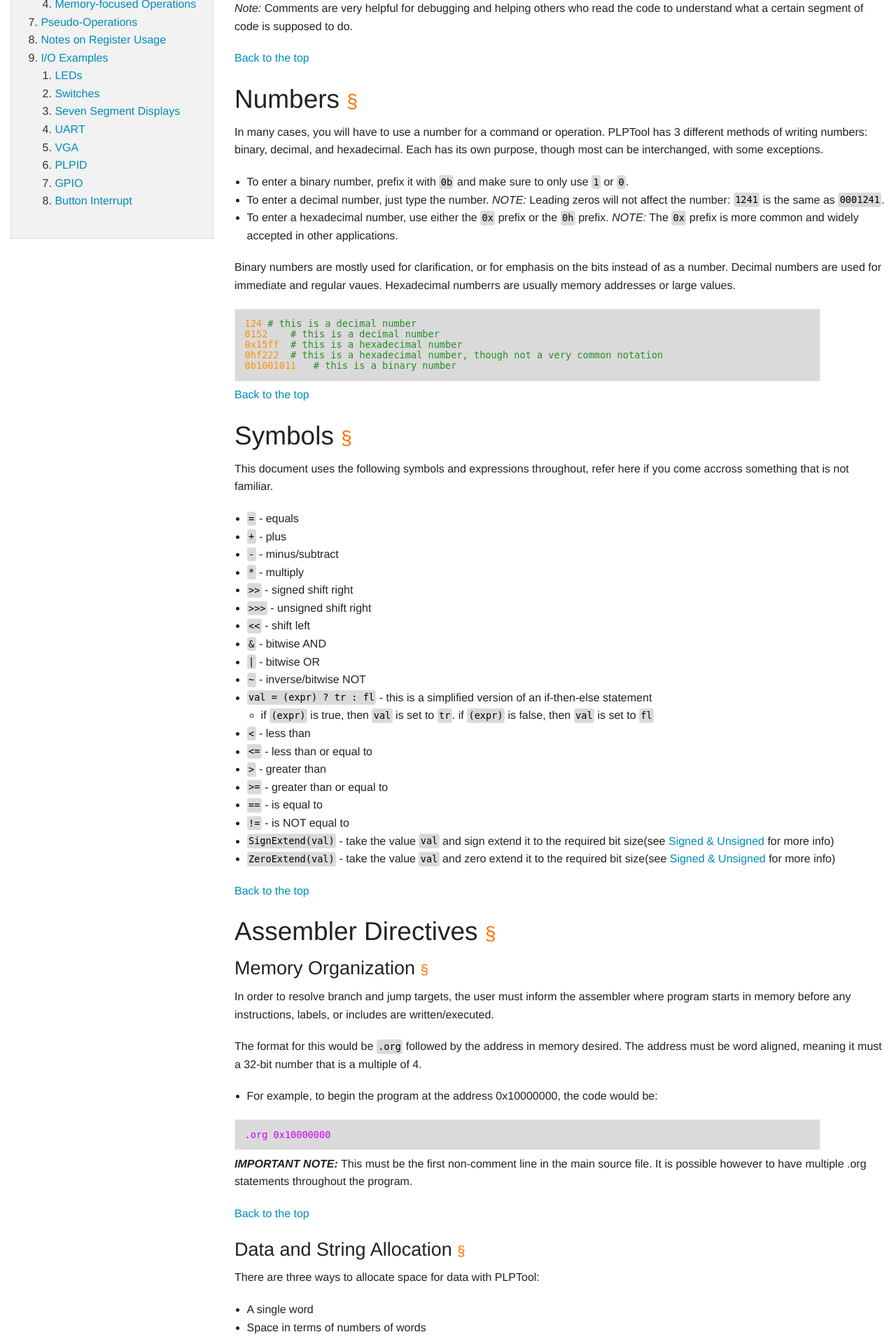
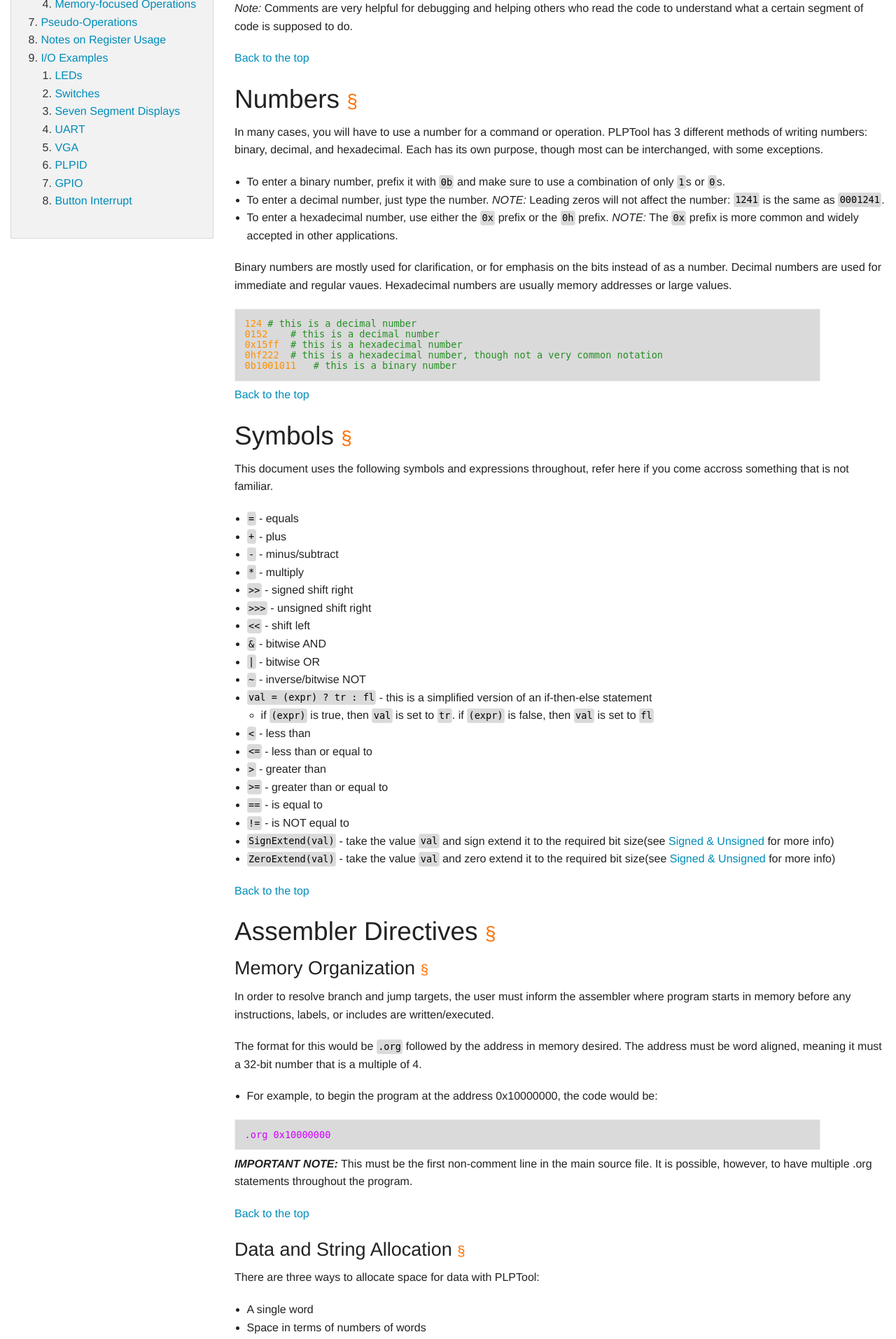
Before and after one commit to Progressive-Learning-Platform/progressive-learning-platform.github.io, a Jekyll site: the page built from instructions.md, in a window 1280 px wide. Shown: the part 519-2432 px from the top of the page at 70% size. Built offline with Jekyll 4.4.1, drawn with Linux system fonts in a browser that asks for light colours; comment, search, counter and statistics services are not loaded; some of the changed text lies outside the part shown.

```diff
--- a/instructions.md
+++ b/instructions.md
@@ -59,11 +59,11 @@ _Note:_ Comments are very helpful for debugging and helping others who read the
 
 In many cases, you will have to use a number for a command or operation.  PLPTool has 3 different methods of writing numbers: binary, decimal, and hexadecimal.  Each has its own purpose, though most can be interchanged, with some exceptions.
 
-* To enter a binary number, prefix it with `0b` and make sure to only use `1` or `0`.
+* To enter a binary number, prefix it with `0b` and make sure to use a combination of only `1`s or `0`s.
 * To enter a decimal number, just type the number.  *NOTE:* Leading zeros will not affect the number: `1241` is the same as `0001241`.
 * To enter a hexadecimal number, use either the `0x` prefix or the `0h` prefix.  *NOTE:* The `0x` prefix is more common and widely accepted in other applications.
 
-Binary numbers are mostly used for clarification, or for emphasis on the bits instead of as a number.  Decimal numbers are used for immediate and regular vaues.  Hexadecimal numberrs are usually memory addresses or large values.
+Binary numbers are mostly used for clarification, or for emphasis on the bits instead of as a number.  Decimal numbers are used for immediate and regular vaues.  Hexadecimal numbers are usually memory addresses or large values.
 
 <pre><code class="language-plp">
 124 # this is a decimal number
@@ -121,7 +121,7 @@ The format for this would be `.org` followed by the address in memory desired.
 .org 0x10000000
 </code></pre>
 
-_**IMPORTANT NOTE:**_ This must be the first non-comment line in the main source file.  It is possible however to have multiple .org statements throughout the program.
+_**IMPORTANT NOTE:**_ This must be the first non-comment line in the main source file.  It is possible, however, to have multiple .org statements throughout the program.
 
 [Back to the top](#top)
 
@@ -216,13 +216,13 @@ my_string_asciiz:
 
 
   * `.asciiw`
-    * This allocates a word alligned array of characters with a trailing null character that indicated the end of the string.
+    * This allocates a word aligned array of characters with a trailing null character that indicates the end of the string.
 
 For example, if you wanted to allocate a variable with a string using the `.asciiw` directive, the code would be:
 
 <pre><code class="language-plp">
 my_string_asciiw:
-     .asciiw "example string" # word alligned, null terminator inserted at end of string
+     .asciiw "example string" # word aligned, null terminator inserted at end of string
 </code></pre>
 
 
@@ -511,7 +511,7 @@ main:
 	nop
 
 fun2:
-	addu $t1 , $t1 , $t4	$ # add $t4 to $t1, store result in $t1
+	addu $t1 , $t1 , $t4 # add $t4 to $t1, store result in $t1
 	jr $ra	# jump to the memory address in $ra
 	nop	# nop in branch delay slot
 
```
Also changed, not shown: other parts of instructions.md (+12 -12 lines), implementation.md (+1 -1 lines).
